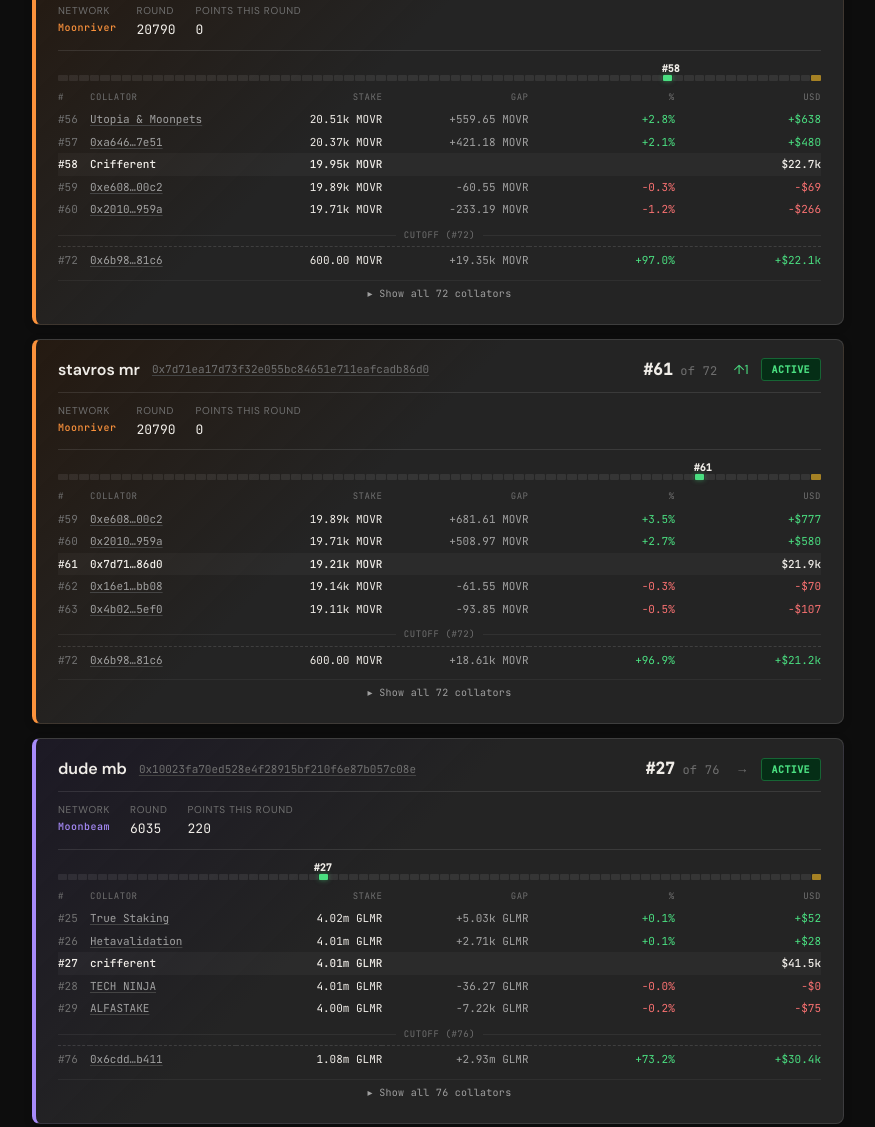
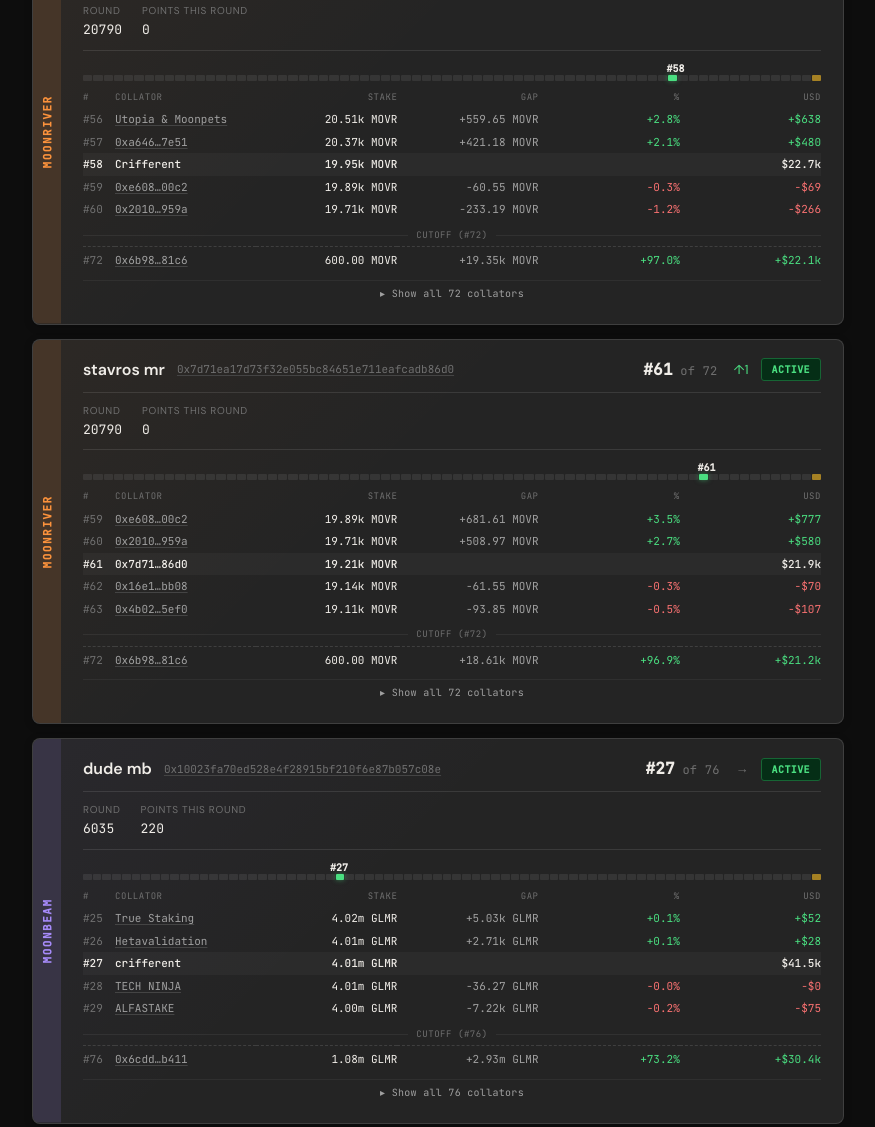
Before and after one commit to yaronski/collator-monitor, a website: page index.html in a window 1280 px wide. Shown: the part 305-1432 px from the top of the page, without its empty margins (202-1077 px from the left). Drawn offline with Linux system fonts and the light colour scheme.

Commit message:
feat: vertical network label stripe on card left edge

```diff
--- a/index.html
+++ b/index.html
@@ -82,20 +82,36 @@ body {
 .cards { display: flex; flex-direction: column; gap: 14px; }
 
 .card {
+  display: flex;
   background: var(--bg3); border: 1px solid rgba(255,255,255,0.12);
-  border-radius: var(--radius); padding: 18px 22px;
+  border-radius: var(--radius); overflow: hidden;
   box-shadow: 0 2px 8px rgba(0,0,0,0.2);
 }
-.card.network-moonbeam {
-  border-left: 4px solid var(--purple);
-  background: linear-gradient(135deg, rgba(167,139,250,0.1) 0%, var(--bg3) 40%);
+.card-edge {
+  width: 28px; flex-shrink: 0;
+  display: flex; align-items: center; justify-content: center;
+  writing-mode: vertical-rl; transform: rotate(180deg);
+  font-family: var(--mono); font-size: 11px; font-weight: 700;
+  letter-spacing: 0.14em; padding: 14px 0;
+  user-select: none;
 }
-.card.network-moonriver {
-  border-left: 4px solid var(--orange);
-  background: linear-gradient(135deg, rgba(251,146,60,0.1) 0%, var(--bg3) 40%);
+.card-edge.moonbeam {
+  background: rgba(167,139,250,0.15); color: var(--purple);
 }
-.card.status-inactive { border-color: var(--red-d); background: #1a1212; }
+.card-edge.moonriver {
+  background: rgba(251,146,60,0.15); color: var(--orange);
+}
+.card-body {
+  flex: 1; min-width: 0; padding: 18px 22px;
+  background: linear-gradient(135deg, rgba(167,139,250,0.04) 0%, transparent 40%);
+}
+.card.network-moonriver .card-body {
+  background: linear-gradient(135deg, rgba(251,146,60,0.04) 0%, transparent 40%);
+}
+.card.status-inactive { border-color: var(--red-d); }
+.card.status-inactive .card-body { background: #1a1212; }
 .card.status-error    { border-color: rgba(251,191,36,0.25); }
+.card.status-error .card-body { background: none; }
 
 .card-row { display: flex; align-items: center; gap: 12px; flex-wrap: wrap; }
 .card-label { font-size: 16px; font-weight: 600; color: var(--text); }
@@ -125,9 +141,6 @@ body {
 .meta-val { font-family: var(--mono); font-size: 13px; color: var(--text); }
 .meta-val.highlight { color: var(--red); }
 .meta-val.muted     { color: var(--text3); }
-.net-label { font-family: var(--mono); font-size: 10px; font-weight: 500; letter-spacing: 0.05em; }
-.net-label.moonbeam  { color: var(--purple); }
-.net-label.moonriver { color: var(--orange); }
 
 .card-error { margin-top: 8px; font-size: 12px; color: var(--amber); font-family: var(--mono); }
 
@@ -237,7 +250,8 @@ body {
 @media (max-width: 640px) {
   .topbar { padding: 0 16px; height: 48px; }
   .page { padding: 20px 14px 48px; }
-  .card { padding: 14px 16px; }
+  .card-body { padding: 14px 16px; }
+  .card-edge { width: 22px; font-size: 9px; padding: 10px 0; }
   .card-row { gap: 8px; }
   .card-addr { font-size: 10px; }
   .card-meta { gap: 14px; }
@@ -499,6 +513,8 @@ function renderCards(collators, allRankings) {
     var fullRanking = allRankings[col.network] || null;
 
     return '<div class="card status-' + st + ' network-' + col.network + '">'
+      + '<div class="card-edge ' + col.network + '">' + networkLabel.toUpperCase() + '</div>'
+      + '<div class="card-body">'
       + '<div class="card-row">'
       + '<div class="card-label">' + label + '</div>'
       + '<div class="card-addr"><a href="' + subscanBase + col.address + '" target="_blank">' + col.address + '</a></div>'
@@ -506,13 +522,13 @@ function renderCards(collators, allRankings) {
       + '<span class="status-badge ' + st + '">' + statusLabel(st) + '</span>'
       + '</div>'
       + '<div class="card-meta">'
-      + '<div class="meta-item"><div class="meta-key">Network</div><div class="meta-val net-label ' + col.network + '">' + networkLabel + '</div></div>'
       + '<div class="meta-item"><div class="meta-key">Round</div><div class="meta-val ' + (!col.isActive ? 'highlight' : '') + '">' + (col.currentRound || '\u2013') + '</div></div>'
       + '<div class="meta-item"><div class="meta-key">Points this round</div><div class="meta-val">' + pts + '</div></div>'
       + consec
       + '</div>'
       + renderRanking(col, fullRanking, ownAddrs)
       + (col.lastError ? '<div class="card-error">\u2717 ' + col.lastError + '</div>' : '')
+      + '</div>'
       + '</div>';
   }).join('');
 }
```
